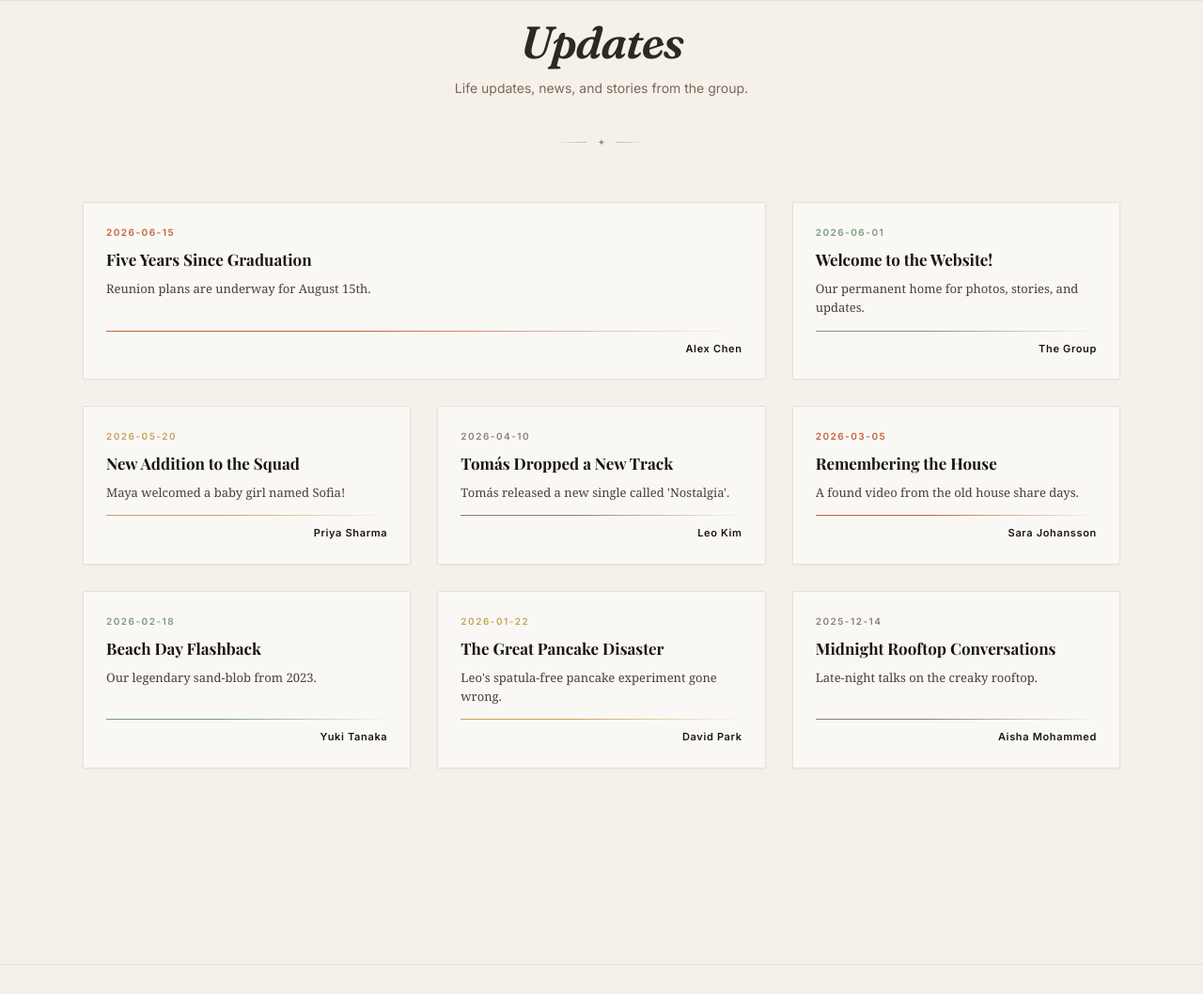
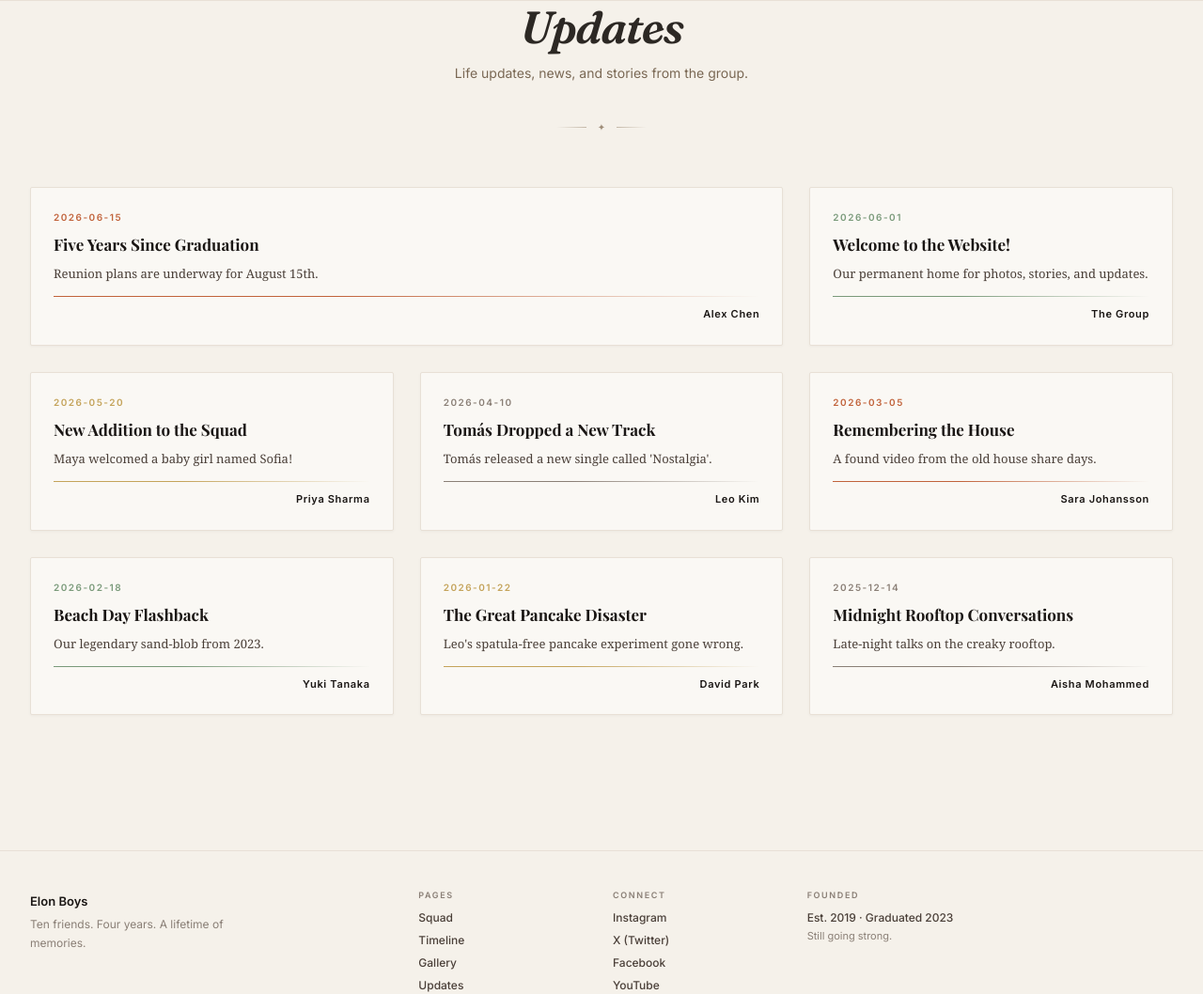
Before and after one commit to sojib96/elon_boys, a FastAPI app: page /updates in a window 1280 px wide. Shown: the part 48-1106 px from the top of the page at 94% size. Run offline with FastAPI, Linux system fonts and the light colour scheme; data comes from the database, SQL or seed files in the repository; some libraries are stand-ins or nearby versions; some web fonts are replaced.

Commit message:
Step 4: Standardize layout containers, grid gaps, and z-index scale
Container system:
- Add .content-container (max-w-7xl + responsive padding) to base.html
- Add .full-bleed class (replaces fragile calc((100vw-100%)/2) hack)
- Remove redundant inner containers from squad.html, gallery.html, updates.html
- Narrow pages (guestbook, story, events) use max-w-4xl/-3xl without extra padding
- member_detail.html inner containers drop px-4 sm:px-6, rely on main padding

Full-bleed sections:
- timeline.html, update_detail.html: replace inline calc hack with .full-bleed

Grid gaps standardized:
- updates.html: 28px CSS gap -> gap-7, CSS grid -> Tailwind grid classes
- events.html: upcoming gap-4->gap-5, past gap-3->gap-4
- updates.html: -mt-4 fixed to -mt-8 to match all other hero pages

Z-index scale:
- Define .z-overlay(40), .z-modal(50), .z-toast(60) in base.html
- Replace hardcoded 9999/9998 with semantic 50/40 across all templates

Icon consistency:
- Replace 📷 emoji fallback with SVG camera icon in gallery.html

21 tests pass, 25 pre-existing failures unchanged.

```diff
--- a/app/templates/base.html
+++ b/app/templates/base.html
@@ -102,6 +102,19 @@
         .stagger > *:nth-child(11) { animation-delay: 0.55s; }
         .stagger > *:nth-child(12) { animation-delay: 0.6s; }
 
+        /* ── Container system ── */
+        .content-container { max-width: 1280px; margin-left: auto; margin-right: auto; padding-left: 1.5rem; padding-right: 1.5rem; }
+        @media (min-width: 640px) { .content-container { padding-left: 2rem; padding-right: 2rem; } }
+
+
+        /* Clean full-bleed (replaces calc((100vw - 100%) / 2) hack) */
+        .full-bleed { width: 100vw; margin-left: calc(-50vw + 50%); }
+
+        /* ── Z-index scale ── */
+        .z-overlay { z-index: 40; }
+        .z-modal { z-index: 50; }
+        .z-toast { z-index: 60; }
+
         /* ── Shared button system ── */
         .btn { display: inline-flex; align-items: center; gap: 8px; font-family: 'Inter', system-ui, sans-serif; font-size: 11px; font-weight: 600; letter-spacing: 0.2em; text-transform: uppercase; border-radius: 2px; cursor: pointer; text-decoration: none; border: 1.5px solid; transition: background 0.25s ease, border-color 0.25s ease, color 0.25s ease, transform 0.15s ease; }
         .btn:active { transform: scale(0.97); }
@@ -124,7 +137,7 @@
             inset: 0;
             background: rgba(26, 22, 20, 0.45);
             backdrop-filter: blur(4px);
-            z-index: 9999;
+            z-index: 50;
             align-items: center;
             justify-content: center;
             padding: 16px;
--- a/app/templates/events.html
+++ b/app/templates/events.html
@@ -14,7 +14,7 @@
             <h2 class="font-semibold text-espresso-600 text-sm mb-4 flex items-center gap-2">
                 <span class="w-2 h-2 rounded-full bg-coral-400 inline-block"></span> Upcoming
             </h2>
-            <div class="grid gap-4">
+            <div class="grid gap-5">
                 {% for event in events_list if event.is_upcoming %}
                 <div class="bg-white rounded-xl shadow-card border border-coral-100 transition-all duration-300 overflow-hidden hover:shadow-card-hover hover:-translate-y-0.5">
                     <div class="h-1 bg-coral-500"></div>
@@ -37,7 +37,7 @@
             <h2 class="font-medium text-espresso-300 text-sm mb-4 flex items-center gap-2">
                 <span class="w-1.5 h-1.5 rounded-full bg-espresso-200 inline-block"></span> Past
             </h2>
-            <div class="grid gap-3">
+            <div class="grid gap-4">
                 {% for event in events_list if not event.is_upcoming %}
                 <div class="bg-white rounded-xl shadow-card border border-espresso-50 transition-all duration-300 overflow-hidden opacity-70 hover:opacity-100 hover:-translate-y-0.5">
                     <div class="h-0.5 bg-espresso-100"></div>
--- a/app/templates/home.html
+++ b/app/templates/home.html
@@ -551,7 +551,7 @@
 </div>
 
 {# ── LIGHTBOX ── #}
-<div id="homeLightbox" onclick="if(event.target===this)closeLightbox()" style="display:none;position:fixed;inset:0;z-index:9999;background:rgba(0,0,0,0.85);align-items:center;justify-content:center;padding:20px;">
+<div id="homeLightbox" onclick="if(event.target===this)closeLightbox()" style="display:none;position:fixed;inset:0;z-index:50;background:rgba(0,0,0,0.85);align-items:center;justify-content:center;padding:20px;">
     <button onclick="closeLightbox()" style="position:absolute;top:16px;right:16px;z-index:10;width:36px;height:36px;border-radius:50%;background:rgba(255,255,255,0.1);border:1px solid rgba(255,255,255,0.15);color:#fff;display:flex;align-items:center;justify-content:center;cursor:pointer;" aria-label="Close">
         <svg width="16" height="16" viewBox="0 0 24 24" fill="none" stroke="currentColor" stroke-width="2.5" stroke-linecap="round"><path d="M18 6l-12 12"/><path d="M6 6l12 12"/></svg>
     </button>
--- a/app/templates/squad.html
+++ b/app/templates/squad.html
@@ -2,8 +2,6 @@
 {% block title %}The Squad — Elon Boys{% endblock %}
 
 {% block content %}
-<div class="max-w-6xl mx-auto">
-
 <div class="-mt-8 md:-mt-10 mb-6 text-center">
     <span class="text-[10px] text-[#8B3A3A] font-sans uppercase tracking-[0.22em] font-medium block mb-2">The Squad</span>
     <h1 class="font-serif italic font-semibold text-[clamp(1.75rem,4.5vw,3rem)] text-[#1A1614] leading-tight" style="font-family: 'Fraunces', Georgia, serif; font-variation-settings: 'opsz' 72;">
@@ -245,5 +243,4 @@
   </a>
 </div>
 
-</div>
 {% endblock %}
--- a/app/templates/timeline.html
+++ b/app/templates/timeline.html
@@ -166,7 +166,7 @@
     4: 'Year Four',
 } %}
 
-    <div class="paper-texture min-h-screen -mt-8 md:-mt-10 px-6 sm:px-8" style="margin-left: calc(-1 * (100vw - 100%) / 2); margin-right: calc(-1 * (100vw - 100%) / 2); padding-left: calc((100vw - 100%) / 2 + 1.5rem); padding-right: calc((100vw - 100%) / 2 + 1.5rem);">
+    <div class="paper-texture min-h-screen -mt-8 md:-mt-10 full-bleed px-6 sm:px-8">
 
     <div class="max-w-4xl mx-auto">
 
--- a/app/templates/update_detail.html
+++ b/app/templates/update_detail.html
@@ -218,7 +218,7 @@
     {'accent': '#8A7F76', 'bg': '#F0EDE8'},
 ] %}
 
-    <div class="paper-texture min-h-screen -mt-8 md:-mt-10 px-6 sm:px-8" style="margin-left: calc(-1 * (100vw - 100%) / 2); margin-right: calc(-1 * (100vw - 100%) / 2); padding-left: calc((100vw - 100%) / 2 + 1.5rem); padding-right: calc((100vw - 100%) / 2 + 1.5rem);">
+    <div class="paper-texture min-h-screen -mt-8 md:-mt-10 full-bleed px-6 sm:px-8">
 
     <div class="max-w-4xl mx-auto">
 
--- a/app/templates/updates.html
+++ b/app/templates/updates.html
@@ -12,22 +12,7 @@
         line-height: 1.15;
     }
 
-    /* ── Card grid ── */
-    .card-grid {
-        display: grid;
-        grid-template-columns: 1fr;
-        gap: 28px;
-    }
-    @media (min-width: 768px) {
-        .card-grid {
-            grid-template-columns: 1fr 1fr;
-        }
-    }
-    @media (min-width: 1024px) {
-        .card-grid {
-            grid-template-columns: 1fr 1fr 1fr;
-        }
-    }
+    /* ── Card grid (responsive via Tailwind) ── */
 
     /* ── Individual card ── */
     .card {
@@ -105,10 +90,7 @@
     {'accent': '#8A7F76'},
 ] %}
 
-<div class="max-w-6xl mx-auto mb-12 md:mb-16 px-4 sm:px-6">
-
-    {# ── HEADER ── #}
-    <div class="-mt-4 md:-mt-6 mb-8 md:mb-10 text-center">
+<div class="-mt-8 md:-mt-10 mb-8 md:mb-10 text-center">
         <h1 class="headline text-[clamp(1.75rem,4.5vw,3rem)] text-[#2C2824]">
             Updates
         </h1>
@@ -123,7 +105,7 @@
         <span class="text-espresso-300 text-[10px]">✦</span>
         <span class="block h-px w-8" style="background: linear-gradient(90deg, #C4B8A8, transparent);"></span>
     </div>
-    <div class="card-grid">
+    <div class="grid grid-cols-1 md:grid-cols-2 lg:grid-cols-3 gap-7">
         {% for post in updates %}
         {% set p = palette[loop.index0 % palette | length] %}
         {% set featured = loop.first and updates|length > 2 %}
@@ -136,5 +118,4 @@
         </a>
         {% endfor %}
     </div>
-</div>
 {% endblock %}
```
Also changed, not shown: app/templates/gallery.html (+3 -6 lines), app/templates/member_detail.html (+6 -6 lines).
